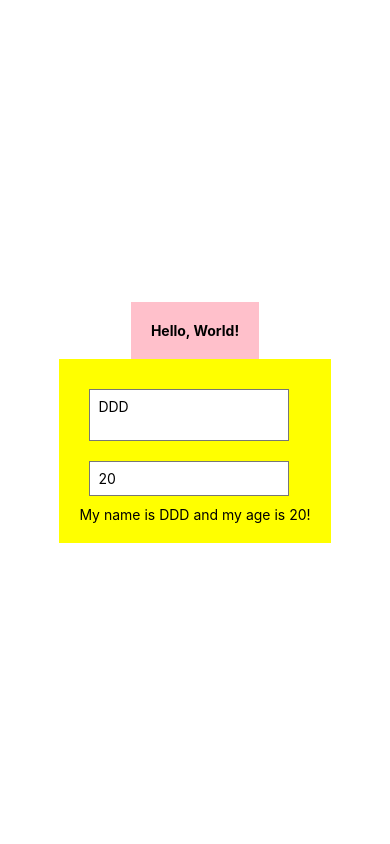
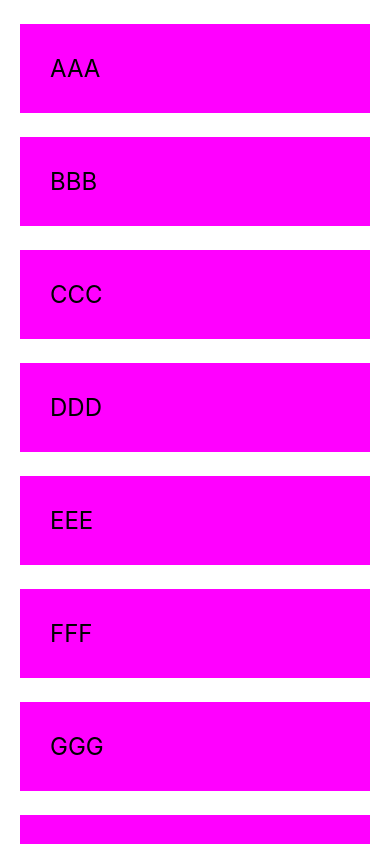
Before and after one commit to DandunAdi/learn-react-native, a React Native app: screen / in a window 390 px wide. Built offline with nearby package versions, Linux system fonts and the light colour scheme.

Commit message:
lesson #6: List & ScrollView

```diff
--- a/App.js
+++ b/App.js
@@ -1,33 +1,31 @@
 import { StatusBar } from 'expo-status-bar';
 import React, { useState } from 'react';
-import { Button, StyleSheet, Text, TextInput, View } from 'react-native';
+import { ScrollView, StyleSheet, Text, View } from 'react-native';
 
 export default function App() {
-  const [name, setName] = useState("DDD");
-  const [age, setAge] = useState("20");
+  const [people, setPeople] = useState([
+    { name: "AAA", key: 1 },
+    { name: "BBB", key: 2 },
+    { name: "CCC", key: 3 },
+    { name: "DDD", key: 4 },
+    { name: "EEE", key: 5 },
+    { name: "FFF", key: 6 },
+    { name: "GGG", key: 7 },
+    { name: "HHH", key: 8 },
+    { name: "III", key: 9 },
+    { name: "JJJ", key: 10 },
+    { name: "KKK", key: 11 },
+  ])
 
   return (
     <View style={styles.container}>
-      <View style={styles.header}>
-        <Text style={styles.textBold}>Hello, World!</Text>
-      </View>
-      <View style={styles.body}>
-        <TextInput
-          style={styles.input}
-          placeholder="e.g. John"
-          multiline
-          value={name}
-          onChangeText={(val) => setName(val)}
-        />
-        <TextInput
-          style={styles.input}
-          keyboardType="numeric"
-          placeholder="90"
-          value={age}
-          onChangeText={(val) => setAge(val)}
-        />
-        <Text>My name is {name} and my age is {age}!</Text>
-      </View>
+      <ScrollView>
+        {people.map((person) => (
+          <View key={person.key}>
+            <Text style={styles.person}>{person.name}</Text>
+          </View>
+        ))}
+      </ScrollView>
       <StatusBar style="auto" />
     </View>
   );
@@ -37,26 +35,14 @@ const styles = StyleSheet.create({
   container: {
     flex: 1,
     backgroundColor: '#fff',
-    alignItems: 'center',
-    justifyContent: 'center',
+    paddingHorizontal: 20,
+    // alignItems: 'center',
+    // justifyContent: 'center',
   },
-  header: {
-    backgroundColor: "pink",
-    padding: 20,
-  },
-  textBold: {
-    fontWeight: "bold",
-  },
-  body: {
-    backgroundColor: "yellow",
-    padding: 20
-  },
-  input: {
-    borderWidth: 1,
-    borderColor: "#777",
-    backgroundColor: "white",
-    padding: 8,
-    margin: 10,
-    width: 200,
+  person: {
+    marginTop: 24,
+    padding: 30,
+    backgroundColor: "magenta",
+    fontSize: 24,
   }
 });
```
